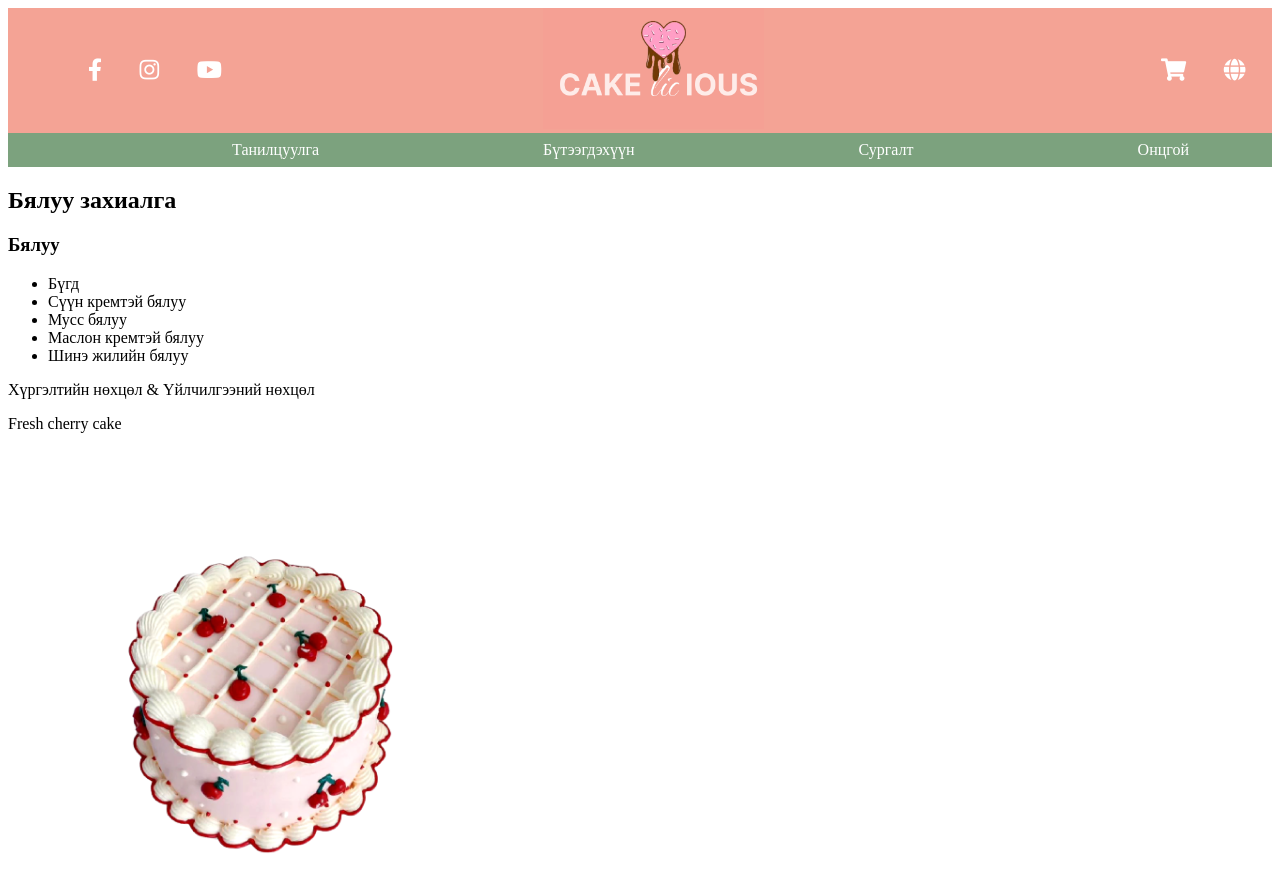
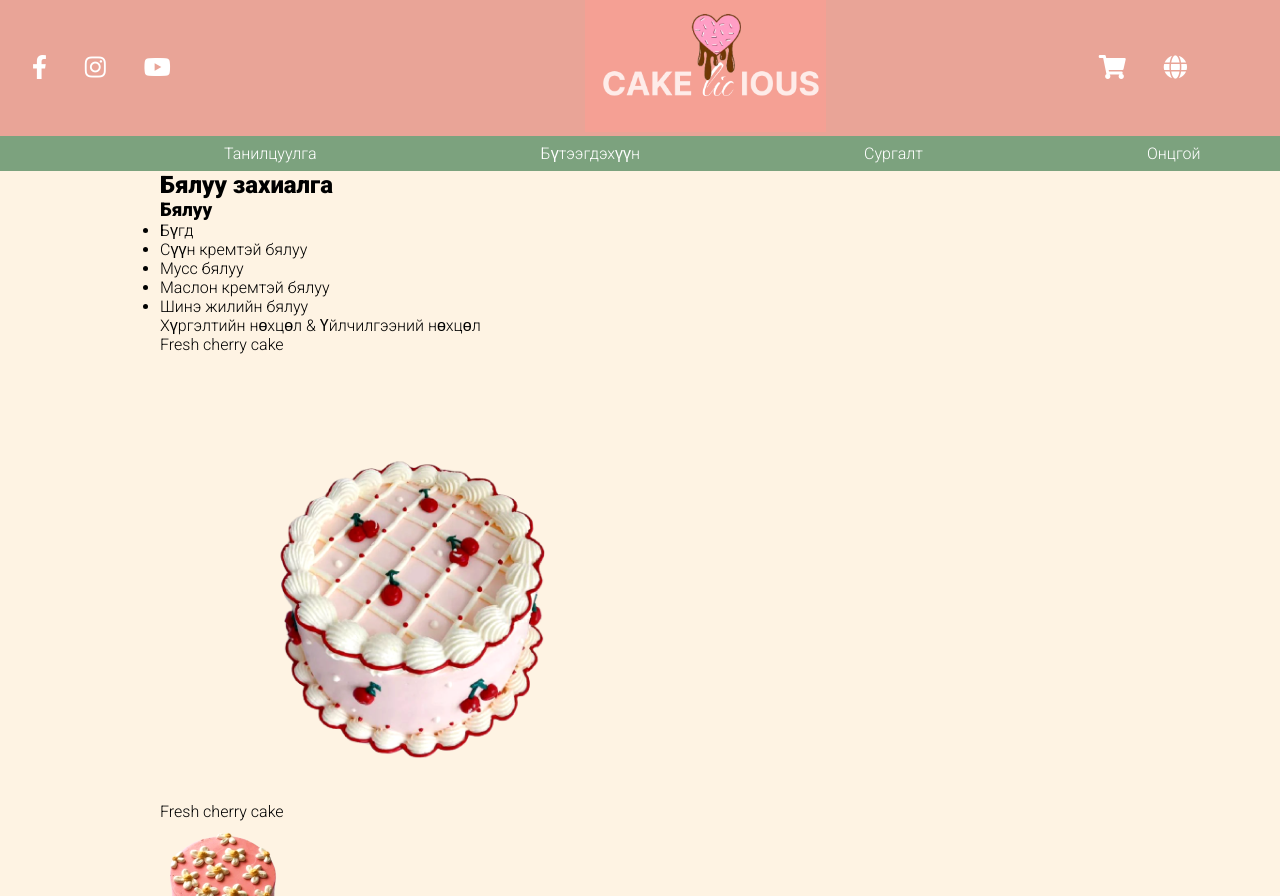
Before and after one commit to arjunenkhbat/web_programming_cakelicious_bakery, a plain HTML site: page cake.html in a window 1280 px wide. Shown: the top 896 px of the page. Drawn offline with Linux system fonts and the light colour scheme.

Commit message:
root css

```diff
--- a/cake.html
+++ b/cake.html
@@ -4,17 +4,20 @@
   <meta charset="UTF-8">
   <meta name="viewport" content="width=device-width, initial-scale=1.0">
   <title>Document</title>
-  <link rel="stylesheet" href="cakeStyle.css">
+  <link rel="stylesheet" href="style.css">
   <link rel="preconnect" href="https://fonts.googleapis.com">
   <link rel="preconnect" href="https://fonts.gstatic.com" crossorigin>
   <link href="https://fonts.googleapis.com/css2?family=Roboto+Slab:wght@300;500;700&display=swap" rel="stylesheet">
   <link rel="stylesheet" href="https://fonts.googleapis.com/css2?family=Material+Icons+Outlined:opsz,wght@20..48,100..700,0..1,-50..200" />
   <link rel="stylesheet" href="https://cdnjs.cloudflare.com/ajax/libs/font-awesome/5.15.1/css/all.min.css">
+  <link rel="preconnect" href="https://fonts.googleapis.com">
+<link rel="preconnect" href="https://fonts.gstatic.com" crossorigin>
+<link href="https://fonts.googleapis.com/css2?family=Roboto+Slab:wght@300;500;700&family=Roboto:wght@100;300;900&display=swap" rel="stylesheet">
 </head>
 <body>
 
-    <header class="header">
-      <div class="container">
+    <header class="cake-header">
+      <div class="cake-container">
 
     <div class="header-item-1">
 
@@ -58,7 +61,7 @@
         <li><a href="#">Онцгой</a></li>
       </ul>
     </nav>
-
+  <div class="container">
     <h2>Бялуу захиалга</h2>
 
   <section class="sidebar">
@@ -198,6 +201,7 @@
 
   </section>
 </div>
+</div>
 
 
 <footer class="footer">
--- a/cakeStyle.css
+++ b/cakeStyle.css
@@ -1,24 +1,27 @@
 
-header .container{
+.cake-header .cake-container{
   display: grid;
   grid-template-columns: repeat(3, auto);
   align-items: center;
-  background-color: #f4a395;
+  background-color: var(--pink);
+  position: sticky;
+  top: 0;
+  z-index: 2;
 }
 img.logo{
   width: 30%;
   margin-left: 40%;
 }
-header a{
+.cake-header a{
   color: white;
  text-decoration: none;
- font-size: 1.4rem;
+ font-size: var(--desktop-text-mid);
  padding-left: 2rem;
 }
-.header-item-1{
+.cake-header-item-1{
 padding-left: 3rem;
 }
-.header-item-3{
+.cake-header-item-3{
   padding-left: 9rem;
   }
 
--- /dev/null
+++ b/root.css
@@ -0,0 +1,49 @@
+
+:root{
+  box-sizing: border-box;
+  /*color*/
+  --background: #FEF3E3 ;
+  --green: #7CA27E ;
+  --pink: #E9A497 ;
+  --white: #FFFFFF ;
+
+
+  /* desktop font size */
+  --desktop-text-xsmall: 0.8rem;
+  --desktop-text-small: 1rem;
+  --desktop-text-medium: 1.25rem;
+  --desktop-text-mid: 1.5rem;
+  --desktop-text-large: 1.75rem;
+  --desktop-text-xlarge: 3rem;
+
+  /* tablet font size*/
+  --tablet-text-xsmall: 0.6rem;
+  --tablet-text-small: 0.75rem;
+  --tablet-text-medium: 1rem;
+  --tablet-text-mid: 1.25rem;
+  --tablet-text-large: 1.5rem;
+  --tablet-text-xlarge: 1.75rem;
+
+  /* mobile font size*/
+  --mobile-text-xsmall: 0.4rem;
+  --mobile-text-small: 0.6rem;
+  --mobile-text-medium: 0.8rem;
+  --mobile-text-mid: 1rem;
+  --mobile-text-large: 1.25rem;
+  --mobile-text-xlarge: 1.5rem;
+}
+
+*{
+  margin: 0;
+  padding: 0;
+}
+
+body {
+  font-family: 'Roboto', sans-serif;
+  background: var(--background);
+}
+.container{
+    margin: auto;
+    padding: 0 10rem;
+    overflow: hidden;
+}
--- a/style.css
+++ b/style.css
@@ -1,5 +1,6 @@
-:root{
-    --dewsger: #FEF3E3;
-    --dark: #333;
+@import '/cakeStyle.css';
+@import '/cart.css';
+@import '/main.css';
+@import '/root.css';
 
-}
+@import url('https://fonts.googleapis.com/css2?family=Roboto+Slab:wght@300;500;700&family=Roboto:wght@100;300;900&display=swap');
```
